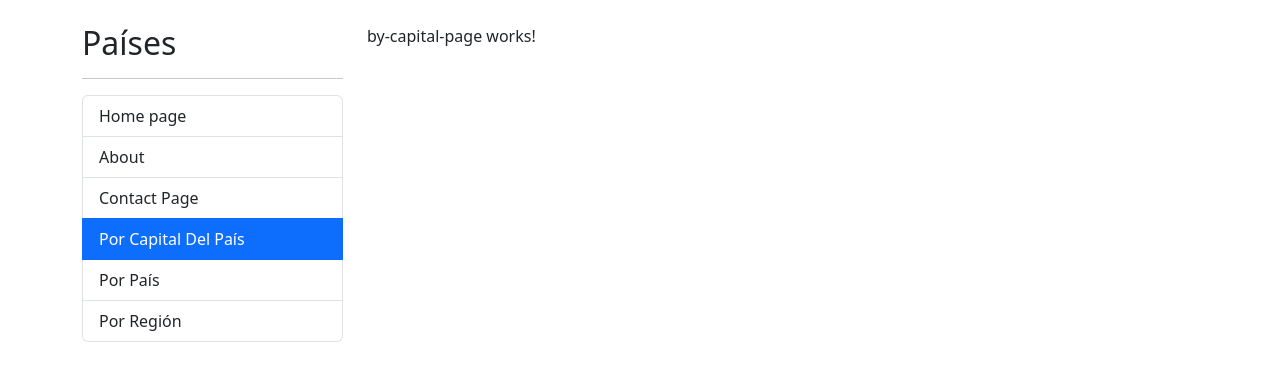
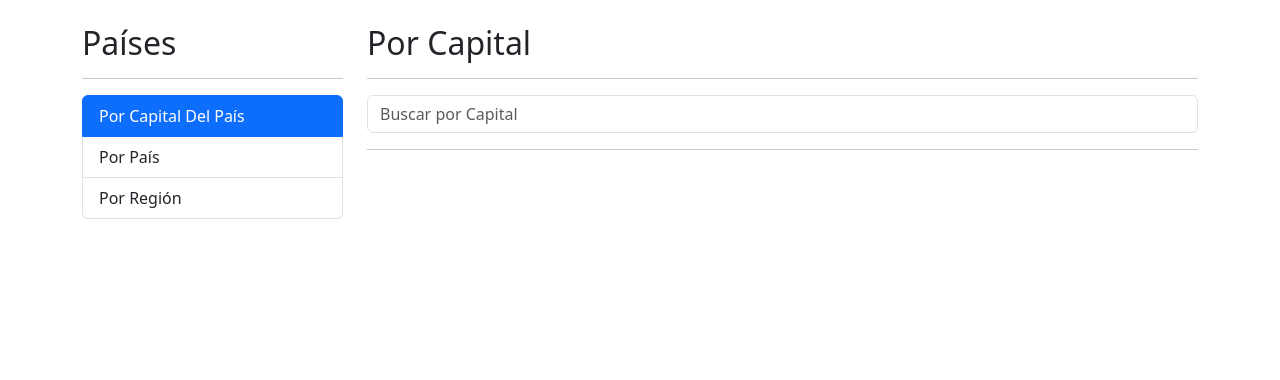
Before and after one commit to pabloalvrezz/04-country-app, an Angular app: page /countries/by-Capital in a window 1280 px wide. Shown: the top 380 px of the page. Built offline with nearby package versions, Linux system fonts and the light colour scheme.

Commit message:
Añadimos la opcion de sacar los paises por pantalla

```diff
--- a/src/app/app.module.ts
+++ b/src/app/app.module.ts
@@ -1,7 +1,9 @@
 import { NgModule } from '@angular/core';
 import { BrowserModule } from '@angular/platform-browser';
+import { HttpClientModule } from '@angular/common/http';
 
 import { AppComponent } from './app.component';
+
 import { AppRoutingModule } from './app-routing.module';
 import { SharedModule } from './shared/shared.module';
 
@@ -13,6 +15,7 @@
     AppRoutingModule,
     BrowserModule,
     SharedModule,
+    HttpClientModule,
   ],
   providers: [],
   bootstrap: [AppComponent]
--- a/src/app/countries/countries-rounting.module.ts
+++ b/src/app/countries/countries-rounting.module.ts
@@ -24,6 +24,11 @@
     component: CountryPageComponent
   },
 
+  {
+    path: '**',
+    redirectTo: 'by-Capital'
+  }
+
 ]
 
 @NgModule({
--- a/src/app/countries/countries.module.ts
+++ b/src/app/countries/countries.module.ts
@@ -7,6 +7,7 @@
 import { ByCapitalPageComponent } from './pages/by-capital-page/by-capital-page.component';
 import { ByCountryPageComponent } from './pages/by-country-page/by-country-page.component';
 import { ByRegionPageComponent } from './pages/by-region-page/by-region-page.component';
+import { SharedModule } from '../shared/shared.module';
 
 
 
@@ -20,6 +21,7 @@
   imports: [
     CommonModule,
     CountriesRoutingModule,
+    SharedModule,
   ]
 })
 export class CountriesModule { }
--- /dev/null
+++ b/src/app/countries/interfaces/country.ts
@@ -0,0 +1,123 @@
+// Generated by https://quicktype.io
+
+export interface Country {
+  name: Name;
+  tld: string[];
+  cca2: string;
+  ccn3: string;
+  cca3: string;
+  cioc: string;
+  independent: boolean;
+  status: string;
+  unMember: boolean;
+  currencies: Currencies;
+  idd: Idd;
+  capital: string[];
+  altSpellings: string[];
+  region: string;
+  subregion: string;
+  languages: Languages;
+  translations: { [key: string]: Translation };
+  latlng: number[];
+  landlocked: boolean;
+  borders?: string[];
+  area: number;
+  demonyms: Demonyms;
+  flag: string;
+  maps: Maps;
+  population: number;
+  gini?: { [key: string]: number };
+  fifa: string;
+  car: Car;
+  timezones: string[];
+  continents: string[];
+  flags: Flags;
+  coatOfArms: CoatOfArms;
+  startOfWeek: string;
+  capitalInfo: CapitalInfo;
+  postalCode?: PostalCode;
+}
+
+export interface CapitalInfo {
+  latlng: number[];
+}
+
+export interface Car {
+  signs: string[];
+  side: string;
+}
+
+export interface CoatOfArms {
+  png?: string;
+  svg?: string;
+}
+
+export interface Currencies {
+  YER?: Clp;
+  CLP?: Clp;
+  DOP?: Clp;
+  EUR?: Clp;
+  USD?: Clp;
+  CRC?: Clp;
+}
+
+export interface Clp {
+  name: string;
+  symbol: string;
+}
+
+export interface Demonyms {
+  eng: Eng;
+  fra: Eng;
+}
+
+export interface Eng {
+  f: string;
+  m: string;
+}
+
+export interface Flags {
+  png: string;
+  svg: string;
+  alt?: string;
+}
+
+export interface Idd {
+  root: string;
+  suffixes: string[];
+}
+
+export interface Languages {
+  ara?: string;
+  spa?: string;
+  ita?: string;
+  eng?: string;
+}
+
+export interface Maps {
+  googleMaps: string;
+  openStreetMaps: string;
+}
+
+export interface Name {
+  common: string;
+  official: string;
+  nativeName: NativeName;
+}
+
+export interface NativeName {
+  ara?: Translation;
+  spa?: Translation;
+  ita?: Translation;
+  eng?: Translation;
+}
+
+export interface Translation {
+  official: string;
+  common: string;
+}
+
+export interface PostalCode {
+  format: string;
+  regex: string;
+}
--- a/src/app/countries/pages/by-capital-page/by-capital-page.component.html
+++ b/src/app/countries/pages/by-capital-page/by-capital-page.component.html
@@ -1 +1,22 @@
-<p>by-capital-page works!</p>
+<h2>Por Capital</h2>
+<hr />
+
+<div class="row">
+  <div class="col">
+    <shared-search-box
+      (onValue)="searchByCapital($event)"
+      placeHolder="Buscar por Capital"
+    ></shared-search-box>
+  </div>
+</div>
+
+<div class="row">
+  <div class="col">
+    <hr />
+    <ul>
+      <li *ngFor="let country of countries">
+        {{ country.capital }} - {{ country.population }}
+      </li>
+    </ul>
+  </div>
+</div>
--- a/src/app/countries/pages/by-capital-page/by-capital-page.component.ts
+++ b/src/app/countries/pages/by-capital-page/by-capital-page.component.ts
@@ -1,4 +1,6 @@
 import { Component } from '@angular/core';
+import { CountriesService } from '../../services/countries.service';
+import { Country } from '../../interfaces/country';
 
 @Component({
   selector: 'countries-by-capital-page',
@@ -8,5 +10,13 @@
 })
 export class ByCapitalPageComponent {
 
+  public countries: Country[] = [];
 
+  constructor(private countriesService: CountriesService) { }
+
+  searchByCapital(term: string): void {
+    this.countriesService.searchCapital(term).subscribe(countries => {
+      this.countries = countries;
+    })
+  }
 }
--- /dev/null
+++ b/src/app/countries/services/countries.service.ts
@@ -0,0 +1,21 @@
+import { Injectable } from '@angular/core';
+import { HttpClient } from '@angular/common/http';
+
+import { Observable } from 'rxjs'
+
+import { Country } from '../interfaces/country'
+
+@Injectable({ providedIn: 'root' })
+export class CountriesService {
+
+  private apiUrl: string = 'https://restcountries.com/v3.1'
+
+  constructor(private http: HttpClient) { }
+
+  searchCapital(busqueda: string): Observable<Country[]> {
+
+    const url = `${this.apiUrl}/capital/${busqueda}`
+
+    return this.http.get<Country[]>(url)
+  }
+}
--- /dev/null
+++ b/src/app/shared/components/search-box/search-box.component.html
@@ -0,0 +1,7 @@
+<input
+  type="text"
+  [placeholder]="placeHolder"
+  class="form-control"
+  #txtInput
+  (keyup.enter)="emitValue(txtInput.value)"
+/>
--- /dev/null
+++ b/src/app/shared/components/search-box/search-box.component.ts
@@ -0,0 +1,20 @@
+import { Component, Input, Output, EventEmitter } from '@angular/core';
+
+@Component({
+  selector: 'shared-search-box',
+  templateUrl: './search-box.component.html',
+})
+export class SearchBoxComponent {
+
+  @Input()
+  public placeHolder: string = ''
+
+
+  @Output()
+  public onValue = new EventEmitter<string>();
+
+  emitValue(value: string): void {
+    this.onValue.emit(value)
+
+  }
+}
--- a/src/app/shared/components/sidebar/sidebar.component.html
+++ b/src/app/shared/components/sidebar/sidebar.component.html
@@ -2,7 +2,7 @@
 <hr />
 
 <ul class="list-group">
-  <li
+  <!-- <li
     routerLink=""
     routerLinkActive="active"
     [routerLinkActiveOptions]="{ exact: true }"
@@ -18,7 +18,7 @@
   <li routerLinkActive="active" routerLink="contact" class="list-group-item">
     Contact Page
   </li>
-
+-->
   <li
     routerLinkActive="active"
     routerLink="countries/by-Capital"
--- a/src/app/shared/shared.module.ts
+++ b/src/app/shared/shared.module.ts
@@ -6,6 +6,7 @@
 import { ContactPageComponent } from './pages/contact-page/contact-page.component';
 import { HomePageComponent } from './pages/home-page/home-page.component';
 import { SidebarComponent } from './components/sidebar/sidebar.component';
+import { SearchBoxComponent } from './components/search-box/search-box.component';
 
 
 @NgModule({
@@ -14,6 +15,7 @@
     ContactPageComponent,
     HomePageComponent,
     SidebarComponent,
+    SearchBoxComponent,
   ],
   imports: [
     CommonModule,
@@ -24,6 +26,7 @@
     ContactPageComponent,
     HomePageComponent,
     SidebarComponent,
+    SearchBoxComponent,
   ]
 })
 export class SharedModule { }
```
Also changed, not shown: src/app/app-routing.module.ts (+5 -5 lines).
